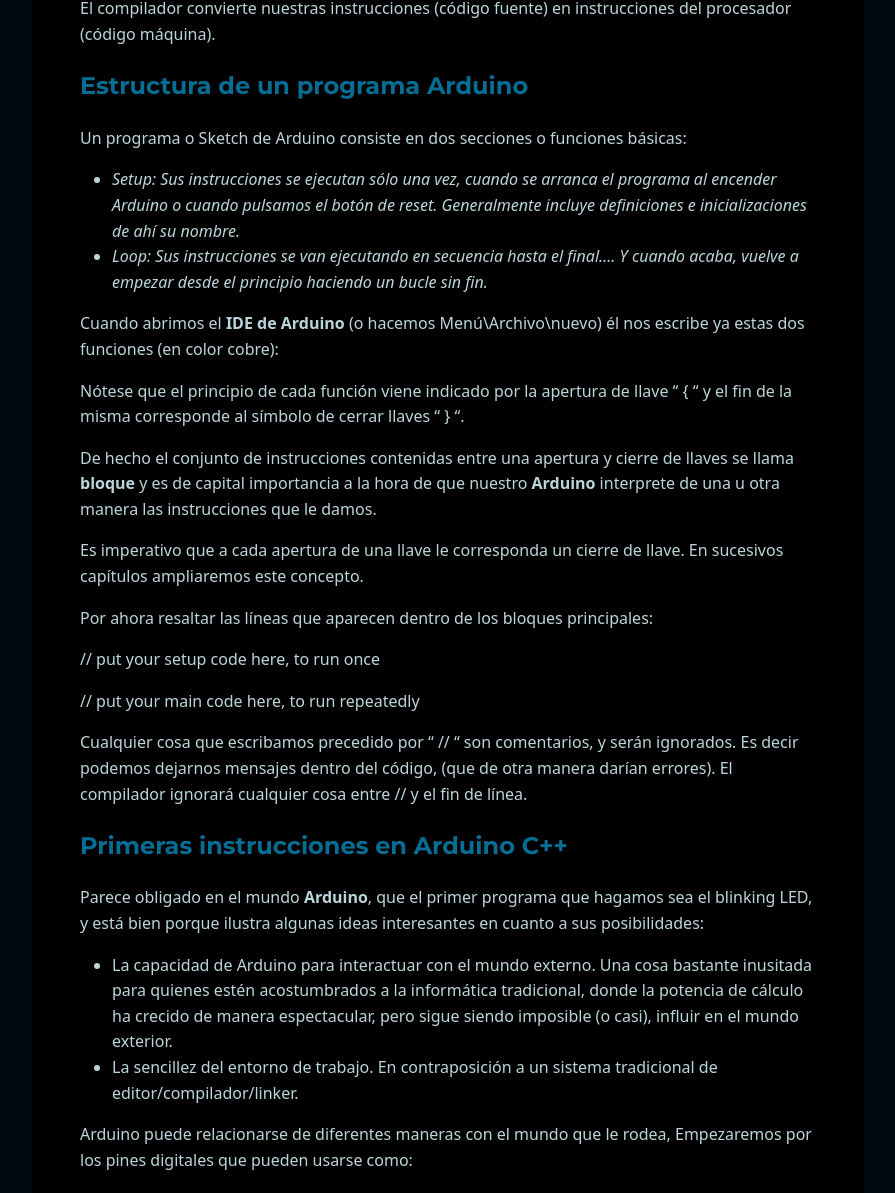
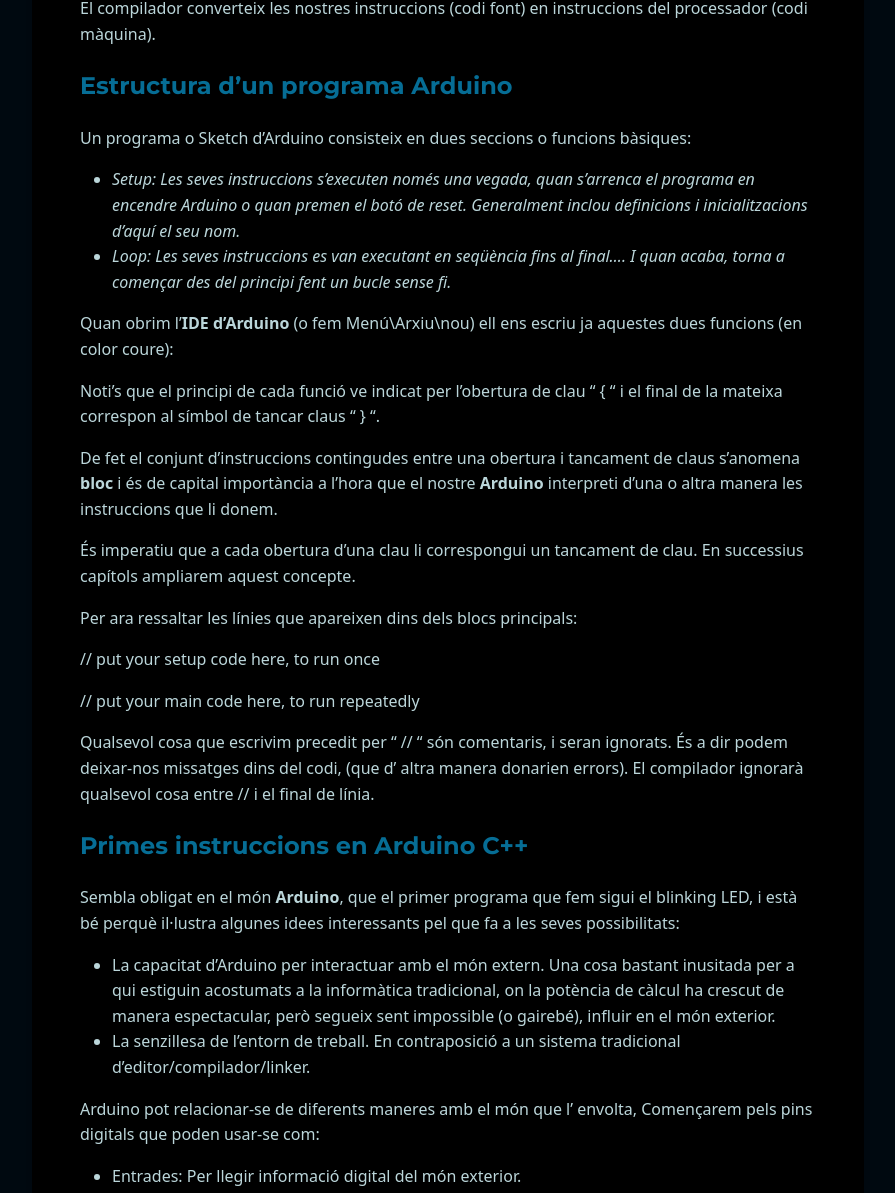
Before and after one commit to qserrano/trenkat, a Jekyll site: the page built from _posts/2021-06-23-ard_01 - Nuestro primer programa.md, in a window 1280 px wide and 1400 px high, scrolled down 1551 px. Shown: the part 133-1326 px from the top of the window, without its empty margins (192-1087 px from the left). Built offline with Jekyll 4.4.1, drawn with Linux system fonts in a browser that asks for light colours; some of the changed text lies outside the part shown.

Commit message:
Traduccio ard01

````diff
--- a/_posts/2021-06-23-ard_01 - Nuestro primer programa.md
+++ b/_posts/2021-06-23-ard_01 - Nuestro primer programa.md
@@ -1,12 +1,12 @@
 ---
 layout: post
-title: "01 - Nuestro primer programa"
+title: "01 - El nostre primer programa"
 author: "qode66"
-description: "En esta lección aprenderemos a programar nuestro primer programa en Arduino."
+description: "En aquesta lliçó aprendrem a programar el nostre primer programa en Arduino."
 date: 2021-06-23 14:45:00 +0200
 categories: arduino basic
-excerpt: "En esta lección aprenderemos a programar nuestro primer programa en Arduino."
-tags: ["arduino", "programación", "boceto", "sketch", "IDE"]
+excerpt: "En aquesta lliçó aprendrem a programar el nostre primer programa en Arduino."
+tags: ["arduino", "programació", "boceto", "sketch", "IDE"]
 ---
 
 [img1]: /assets/imatges/ard/ard-01-01.jpg "Compilador"
@@ -14,254 +14,254 @@
 [img3]: /assets/imatges/ard/ard_01_03.png "Verifica"
 [img4]: /assets/imatges/ard/ard_01_04.png "Sube"
 
-## Objetivos
+## Objectius
 
-La idea de esta lección es fijar algunas ideas básicas sobre
-programación. Tenemos que comprender la estructura de un programa arduino
-(sketch), debemos definir las estructuras de bloques y conocer las
-primeras instrucciones.
+La idea d'aquesta lliçó és fixar algunes idees bàsiques sobre
+programació. Hem de comprendre l'estructura d'un programa arduino
+(sketch), hem de definir les estructures de blocs i conèixer les
+primeres instruccions.
 
-## Algunas ideas básicas sobre programación
+## Algunes idees bàsiques sobre programació
 
-Un **programa de ordenador** es básicamente el equivalente a una _receta
-de cocina_... pero destinado a un público diferente.
+Un **programa d'ordinador** és bàsicament l'equivalent a una _recepta
+de cuina_... però destinat a un públic diferent.
 
-Mientras que las personas somos razonablemente buenas _interpretando_ las
-instrucciones, generalmente vagas, de una receta de cocina, cuando
-programamos quien tiene que entendernos es un ordenador que espera instrucciones
-precisas respecto a lo que debe hacer y que además carece por completo de la
-imaginación o capacidad de improvisación humana.
+Mentre que les persones som raonablement bones _interpretant_ les
+instruccions, generalment vagues, d'una recepta de cuina, quan
+programem qui ha d'entendre'ns és un ordinador que espera instruccions
+precises respecte al que ha de fer i que a més manca completament de la
+imaginació o capacitat d'improvisació humana.
 
-Por eso se desarrollan los lenguajes de ordenador, para dar
-instrucciones a una máquina de forma:
+Per això es desenvolupen els llenguatges d'ordinador, per donar
+instruccions a una màquina de forma:
 
-- Precisa: Sin ambigüedades inherentes a la comunicación humana.
-- Unívoca: Sólo se puede interpretar de una manera.
-- Concisa: Preferiblemente órdenes cortas.
+- Precisa: Sense ambigüitats inherents a la comunicació humana.
+- Unívoca: Només es pot interpretar d'una manera.
+- Concisa: Preferiblement ordres curtes.
 
-El IDE de Arduino se programa en una variante de C++, que es un
-lenguaje muy extendido por sus características, aunque no es
-un lenguaje sencillo. C++, que fija reglas estrictas de cómo escribir
-estas instrucciones.
+L'IDE d'Arduino es programa en una variant de C++, que és un
+llenguatge molt estès per les seves característiques, encara que no és
+un llenguatge senzill. C++, que fixa regles estrictes de com escriure
+aquestes instruccions.
 
-Un programa es una serie de instrucciones que se ejecutan en secuencia (
-salvo que indiquemos expresamente condiciones precisas en las que
-dicha secuencia se altera).
+Un programa és una sèrie d'instruccions que s'executen en seqüència (
+llevat que indiquem expressament condicions precises en les quals
+dita seqüència s'alteri).
 
-Un programa interno comprueba que la sintaxis de nuestro programa es
-conforme a la norma de C++, y si hay cualquier cosa que no le convenza
-dará un error y finalizará la comprobación obligándonos a revisar lo
-que hemos escrito.
+Un programa intern comprova que la sintaxi del nostre programa és
+conforme a la norma de C++, i si hi ha qualsevol cosa que no li convenci
+donarà un error i finalitzarà la comprovació obligant-nos a revisar el
+que hem escrit.
 
-Cuando el comprobador acepta nuestro programa, invoca a otro programa
-que traduce lo que hemos escrito a instrucciones comprensibles para el
-procesador de nuestro Arduino. A este nuevo programa se le llama
+Quan el comprovador accepta el nostre programa, invoca a un altre programa
+que tradueix el que hem escrit a instruccions comprensibles per al
+processador del nostre Arduino. A aquest nou programa se l'anomena
 compilador.
 
 ![Compilador][img1]{: .centered}
 
-El compilador convierte nuestras instrucciones (código fuente) en
-instrucciones del procesador (código máquina).
+El compilador converteix les nostres instruccions (codi font) en
+instruccions del processador (codi màquina).
 
-## Estructura de un programa Arduino
+## Estructura d'un programa Arduino
 
-Un programa o Sketch de Arduino consiste en dos secciones o funciones
-básicas:
+Un programa o Sketch d'Arduino consisteix en dues seccions o funcions
+bàsiques:
 
-- _Setup: Sus instrucciones se ejecutan sólo una vez, cuando
-  se arranca el programa al encender Arduino o cuando pulsamos el botón de
-  reset. Generalmente incluye definiciones e inicializaciones de ahí
-  su nombre._
-- _Loop: Sus instrucciones se van ejecutando en secuencia hasta el
-  final.... Y cuando acaba, vuelve a empezar desde el principio haciendo un
-  bucle sin fin._
+- _Setup: Les seves instruccions s'executen només una vegada, quan
+  s'arrenca el programa en encendre Arduino o quan premen el botó de
+  reset. Generalment inclou definicions i inicialitzacions d'aquí
+  el seu nom._
+- _Loop: Les seves instruccions es van executant en seqüència fins al
+  final.... I quan acaba, torna a començar des del principi fent un
+  bucle sense fi._
 
-Cuando abrimos el **IDE de Arduino** (o hacemos Menú\Archivo\nuevo) él nos escribe ya estas dos funciones (en color cobre):
+Quan obrim l'**IDE d'Arduino** (o fem Menú\Arxiu\nou) ell ens escriu ja aquestes dues funcions (en color coure):
 
-Nótese que el principio de cada función viene indicado por la apertura de
-llave " { " y el fin de la misma corresponde al símbolo de cerrar llaves " }
+Noti's que el principi de cada funció ve indicat per l'obertura de
+clau " { " i el final de la mateixa correspon al símbol de tancar claus " }
 ".
 
-De hecho el conjunto de instrucciones contenidas entre una apertura y
-cierre de llaves se llama **bloque** y es de capital importancia a la hora
-de que nuestro **Arduino** interprete de una u otra manera las
-instrucciones que le damos.
+De fet el conjunt d'instruccions contingudes entre una obertura i
+tancament de claus s'anomena **bloc** i és de capital importància a l'hora
+que el nostre **Arduino** interpreti d'una o altra manera les
+instruccions que li donem.
 
-Es imperativo que a cada apertura de una llave le corresponda un cierre de
-llave. En sucesivos capítulos ampliaremos este concepto.
+És imperatiu que a cada obertura d'una clau li correspongui un tancament de
+clau. En successius capítols ampliarem aquest concepte.
 
-Por ahora resaltar las líneas que aparecen dentro de los bloques
-principales:
+Per ara ressaltar les línies que apareixen dins dels blocs
+principals:
 
 // put your setup code here, to run once
 
 // put your main code here, to run repeatedly
 
-Cualquier cosa que escribamos precedido por " // " son comentarios, y serán
-ignorados. Es decir podemos dejarnos mensajes dentro del código, (que de
-otra manera darían errores). El compilador ignorará cualquier cosa
-entre // y el fin de línea.
+Qualsevol cosa que escrivim precedit per " // " són comentaris, i seran
+ignorats. És a dir podem deixar-nos missatges dins del codi, (que d'
+altra manera donarien errors). El compilador ignorarà qualsevol cosa
+entre // i el final de línia.
 
-## Primeras instrucciones en Arduino C++
+## Primes instruccions en Arduino C++
 
-Parece obligado en el mundo **Arduino**, que el primer programa que hagamos
-sea el blinking LED, y está bien porque ilustra algunas ideas
-interesantes en cuanto a sus posibilidades:
+Sembla obligat en el món **Arduino**, que el primer programa que fem
+sigui el blinking LED, i està bé perquè il·lustra algunes idees
+interessants pel que fa a les seves possibilitats:
 
-- La capacidad de Arduino para interactuar con el mundo externo. Una
-  cosa bastante inusitada para quienes estén acostumbrados a la
-  informática tradicional, donde la potencia de cálculo ha crecido de
-  manera espectacular, pero sigue siendo imposible (o casi),
-  influir en el mundo exterior.
-- La sencillez del entorno de trabajo. En contraposición a un sistema
-  tradicional de editor/compilador/linker.
+- La capacitat d'Arduino per interactuar amb el món extern. Una
+  cosa bastant inusitada per a qui estiguin acostumats a la
+  informàtica tradicional, on la potència de càlcul ha crescut de
+  manera espectacular, però segueix sent impossible (o gairebé),
+  influir en el món exterior.
+- La senzillesa de l'entorn de treball. En contraposició a un sistema
+  tradicional d'editor/compilador/linker.
 
-Arduino puede relacionarse de diferentes maneras con el mundo que le
-rodea, Empezaremos por los pines digitales que pueden usarse como:
+Arduino pot relacionar-se de diferents maneres amb el món que l'
+envolta, Començarem pels pins digitals que poden usar-se com:
 
-- Entradas: Para leer información digital del mundo exterior.
-- Salidas: Para activar una señal al mundo exterior.
+- Entrades: Per llegir informació digital del món exterior.
+- Sortides: Per activar un senyal al món exterior.
 
-![Entradas y salidas][img2]{: .centered}
+![Entrades i sortides][img2]{: .centered}
 
-Arduino dispone de 14 pines que pueden ser usados de esta manera,
-numerados del 0 al 13.
+Arduino disposa de 14 pins que poden ser usats d'aquesta manera,
+numerats del 0 al 13.
 
-En la lección anterior cargamos un programa de ejemplo que hace
-parpadear un LED en la placa con una cadencia definida. Veamos cómo
-programar eso.
+En la lliçó anterior carreguem un programa d'exemple que fa
+parpellejar un LED a la placa amb una cadència definida. Vegem com
+programar això.
 
-Pediremos a Arduino que active su pin 13 como de salida digital y
-después encenderemos y apagaremos esta señal lo que hará que el LED que tiene
-conectado de serie se encienda o apague al ritmo que le marquemos.
+Demanarem a Arduino que activi el seu pin 13 com de sortida digital i
+després encendrem i apagarem aquest senyal el que farà que el LED que té
+connectat de sèrie s'encengui o s'apagui al ritme que li marquem.
 
-Para indicar al sistema que deseamos usar el pin 13 como salida
-digital utilizamos la instrucción:
+Per indicar al sistema que desitgem usar el pin 13 com a sortida
+digital utilitzem la instrucció:
 
 ```Arduino
 pinMode ( 13, OUTPUT ) ;
 ```
 
-El primer parámetro indica el pin a usar y "OUTPUT" es para usarlo como
-salida, y también podría usarse el valor "INPUT" para indicar que
-leeremos de ese pin.
+El primer paràmetre indica el pin a usar i "OUTPUT" és per usar-lo com a
+sortida, i també podria usar-se el valor "INPUT" per indicar que
+llegirem d'aquest pin.
 
-Estas definiciones se harán solo una vez al principio, en la función
-setup(). La nuestra quedará, con una única instrucción que declara que
-usaremos el pin 13 como salida digital:
+Aquestes definicions es faran només una vegada al principi, en la funció
+setup(). La nostra quedarà, amb una única instrucció que declara que
+usarem el pin 13 com a sortida digital:
 
 ```Arduino
 void setup()
 {
-// inicializa el pin 13 como salida digital
+// inicialitza el pin 13 com a sortida digital
 pinMode( 13, OUTPUT) ;
 }
 ```
 
-- Es importante fijarse en que a pesar de ser una única instrucción, hemos
-  delimitado el bloque de esta función mediante abrir y cerrar llaves.
-- Obsérvese que la instrucción finaliza en " ;" . C++ obliga a
-  terminar las instrucciones con un punto y coma que delimite la orden. Si
-  se omite generará un error.
+- És important fixar-se que malgrat ser una única instrucció, hem
+  delimitat el bloc d'aquesta funció mitjançant obrir i tancar claus.
+- Observi's que la instrucció finalitza en " ;" . C++ obliga a
+  acabar les instruccions amb un punt i coma que delimiti l'ordre. Si
+  s'omet generarà un error.
 
-Para encender el LED usaremos la instrucción:
+Per encendre el LED usarem la instrucció:
 
 ```Arduino
 digitalWrite( 13 , HIGH) ;
 ```
 
-Y otra instrucción similar que le ordena apagarlo:
+I una altra instrucció similar que li ordena apagar-lo:
 
 ```Arduino
 digitalWrite( 13 , LOW) ;
 ```
 
-El 13 indica el pin a utilizar y HIGH, LOW indican el valor que
-deseamos poner en esa salida, que en Arduino corresponden a 5V para
-HIGH y 0V para LOW.
+El 13 indica el pin a utilitzar i HIGH, LOW indiquen el valor que
+desitgem posar en aquesta sortida, que en Arduino corresponen a 5V per a
+HIGH i 0V per a LOW.
 
-- Si en la función loop() escribiéramos estas dos instrucciones
-  seguidas, Arduino cambiaría estos valores tan deprisa que no
-  percibiríamos cambios, así que necesitamos frenarle un poco para que
-  podamos percibir el cambio.
+- Si en la funció loop() escrivíssim aquestes dues instruccions
+  seguides, Arduino canviaria aquests valors tan de pressa que no
+  percebríem canvis, així que necessitem frenar-lo una mica perquè
+  puguem percebre el canvi.
 
-Para hacer este retardo de, digamos, un segundo, utilizaremos:
+Per fer aquest retard de, diguem-ne, un segon, utilitzarem:
 
 ```Arduino
-delay(1000) ; //delay(n) "congela" Arduino n milisegundos
+delay(1000) ; //delay(n) "congela" Arduino n mil·lisegons
 ```
 
-Por tanto para programar una luz que se enciende y se apaga, deberíamos
-generar una secuencia de órdenes (_Como en una receta de cocina_) que
-hicieran:
+Per tant per programar una llum que s'encén i s'apaga, hauríem de
+generar una seqüència d'ordres (_Com en una recepta de cuina_) que
+fessin:
 
-1. Informar a Arduino de que vamos a utilizar el pin13 para escribir valores (en el setup).
-2. Encender el LED : Poner valor alto ( 5V) en dicho pin.
-3. Esperar un segundo.
-4. Apagar el LED: Poner valor bajo (0V) en dicho pin.
-5. Volver a esperar un segundo.
+1. Informar a Arduino que anem a utilitzar el pin13 per escriure valors (en el setup).
+2. Encendre el LED : Posar valor alt ( 5V) en aquest pin.
+3. Esperar un segon.
+4. Apagar el LED: Posar valor baix (0V) en aquest pin.
+5. Tornar a esperar un segon.
 
-   - _Si omitiéramos este segundo retardo, apagaría la luz y volvería a empezar encontrándose la orden de volver a encender. No apreciaríamos que se había apagado.(No espero que me creáis. Comprobadlo)._
-   - _El procesador de Arduino UNO es muy lento desde el punto de vista electrónico, pero es capaz de conmutar la luz (pasar de encendida a apagada y vuelta a encender) unas 15.000 veces por segundo._
+   - _Si ometéssim aquest segon retard, apagaria la llum i tornaria a començar trobant-se l'ordre de tornar a encendre. No apreciaríem que s'havia apagat.(No espero que em cregueu. Comproveu-ho)._
+   - _El processador d'Arduino UNO és molt lent des del punt de vista electrònic, però és capaç de commutar la llum (passar d'encès a apagat i tornada a encendre) unes 15.000 vegades per segon._
 
-El primer concepto que debéis fijar, es que los ordenadores procesan las
-ordenes en secuencia, una instrucción después de otra y en el orden
-en que se las deis. _Nuestro programa instruye al ordenador para que
-ejecute esas instrucciones y fija el orden en el que se ejecutan._
+El primer concepte que heu de fixar, és que els ordinadors processen les
+ordres en seqüència, una instrucció després d'una altra i en l'ordre
+en què se les doneu. _El nostre programa instruïu a l'ordinador perquè
+executi aquestes instruccions i fixa l'ordre en què s'executen._
 
-La manera de escribir un programa en Arduino C++ que haga lo
-anteriormente descrito es algo parecido a esto :
+La manera d'escriure un programa en Arduino C++ que faci el
+anteriorment descrit és una cosa semblant a això :
 
 ```Arduino
 //Codi: ARD_01.ino
 
 void setup()
 {
-    pinMode( 13 , OUTPUT); // Usaremos el pin 13 como salida
+    pinMode( 13 , OUTPUT); // Usarem el pin 13 com a sortida
 }
 
 void loop()
 {
-    digitalWrite(13 , HIGH); // Encender el LED
-    delay(1000); // Esperar un segundo
+    digitalWrite(13 , HIGH); // Encendre el LED
+    delay(1000); // Esperar un segon
     digitalWrite(13 , LOW); // Apagar el LED
-    delay(1000); // Esperar otro segundo
+    delay(1000); // Esperar un altre segon
 }
 ```
 
-- Nótese el sangrado de las líneas para destacar los bloques de código. Esto se considera buena práctica y os lo recomendamos encarecidamente, porque facilita mucho la comprensión del programa.
-- Cuando os equivoquéis ( y creedme, os equivocaréis) el sangrado ayuda, y mucho, a visualizar el programa.
-- Solo hay dos tipos de programadores. Los que se equivocan y los que se equivocarán
+- Noti's el sagnat de les línies per destacar els blocs de codi. Això es considera bona pràctica i us ho recomanem encaridament, perquè facilita molt la comprensió del programa.
+- Quan us equivoqueu ( i creieu-me, us equivoqueu) el sagnat ajuda, i molt, a visualitzar el programa.
+- Només hi ha dos tipus de programadors. Els que s'equivoquen i els que s'equivocaran
 
-Solo nos falta ya, comprobar si hay errores y para ello pulsamos el icono en blanco:
+Només ens falta ja, comprovar si hi ha errors i per això premen l'icona en blanc:
 
 ![Verifica][img3]{: .centered}
 Si
-todo va bien, ( si no hay errores en rojo) podemos compilar y volcar con la
-siguiente flecha, En caso contrario ( y creedme que os pasará con
-frecuencia) habrá que revisar los posibles errores y corregirlos. Volveremos
-sobre esto en el futuro.
+tot va bé, ( si no hi ha errors en vermell) podem compilar i bolcar amb la
+següent fletxa, En cas contrari ( i creieu-me que us passarà amb
+freqüència) haurà de revisar els possibles errors i corregir-los. Tornarem
+sobre això en el futur.
 
-![Sube][img4]{: .centered}
+![Puja][img4]{: .centered}
 
-La flecha en blanco volcará nuestro programa al Arduino y podremos
-comprobar que la luz del pin 13 parpadea con un retardo de un segundo
-entre encendido y apagado.
+La fletxa en blanc bolcarà el nostre programa a l'Arduino i podrem
+comprovar que la llum del pin 13 parpelleja amb un retard d'un segon
+entre encès i apagat.
 
-- Sugerencia: Si modificamos los valores del delay, modificaremos la
-  cadencia del parpadeo.
-- Nota: Esto no funcionara con ningún otro Pin del Arduino UNO, porque
-  solo el 13 tiene un LED conectado.
+- Suggeriment: Si modifiquem els valors del delay, modifiquem la
+  cadència del parpelleig.
+- Nota: Això no funcionarà amb cap altre Pin de l'Arduino UNO, perquè
+  només el 13 té un LED connectat.
 
-## Resumen de la lección
+## Resum de la lliçó
 
-En esta lección hemos aprendido varias cosas importantes:
+En aquesta lliçó hem après diverses coses importants:
 
-- El concepto clave de un programa, como secuencia de instrucciones que se ejecuta en el orden marcado.
-- Hay dos funciones básicas en todo programa Arduino: setup() y loop()..
-- Para delimitar un bloque de instrucciones usamos apertura y cierre de llaves.
-- Todas las instrucciones acaban en punto y coma (Aunque hay excepciones).
-- Podemos usar comentarios usando //
-- Hemos aprendido algunas instrucciones iniciales del Arduino C++.
+- El concepte clau d'un programa, com a seqüència d'instruccions que s'executa en l'ordre marcat.
+- Hi ha dues funcions bàsiques en tot programa Arduino: setup() i loop()..
+- Per delimitar un bloc d'instruccions usem obertura i tancament de claus.
+- Totes les instruccions acaben en punt i coma (Encara que hi ha excepcions).
+- Podem usar comentaris usant //
+- Hem après algunes instruccions inicials de l'Arduino C++.
 
-¡Felicidades por completar tu primer proyecto en Arduino! Ahora que entiendes los conceptos básicos, te animamos a seguir explorando. Intenta modificar el código para cambiar la velocidad del parpadeo, o investiga cómo usar otros componentes. La experimentación es la clave para dominar la programación y la electrónica. ¡Sigue creando y divirtiéndote!
+Felicitats per completar el teu primer projecte en Arduino! Ara que entens els conceptes bàsics, t'animem a seguir explorant. Intenta modificar el codi per canviar la velocitat del parpelleig, o investiga com usar altres components. L'experimentació és la clau per dominar la programació i l'electrònica. Segueix creant i divertint-te!
````
